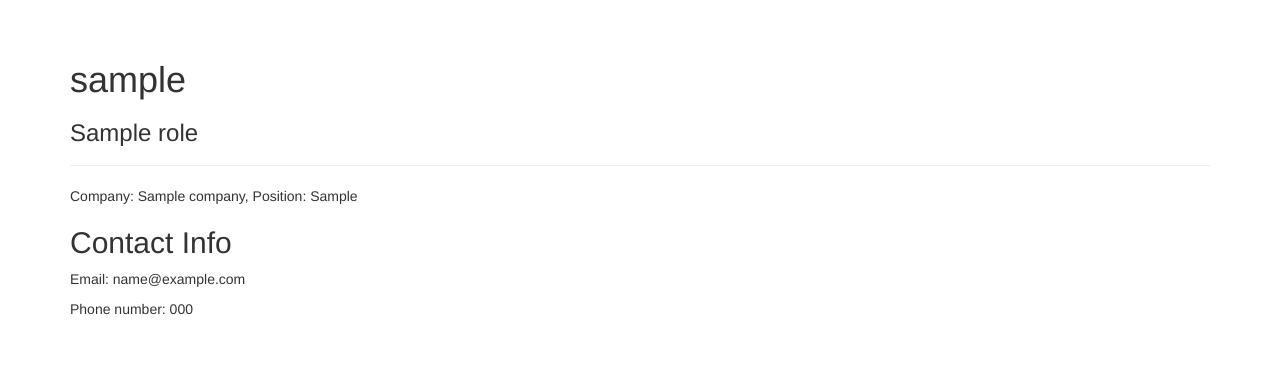
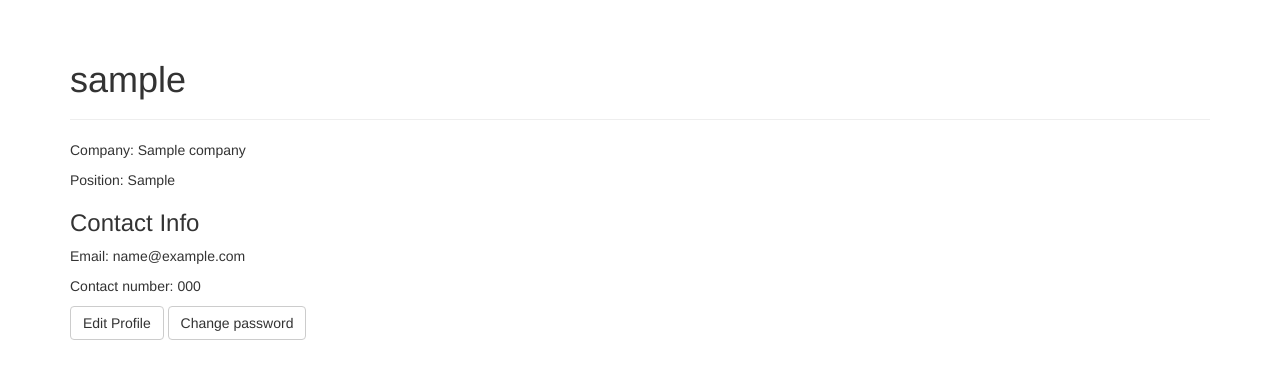
Before and after one commit to Tashunya/Inspection2, a Flask app: page /user/1 in a window 1280 px wide. Shown: the part 52-431 px from the top of the page. Run offline with Flask 2, Linux system fonts and the light colour scheme; a user stored in the database is signed in; tables that the repository leaves empty hold one stand-in row (values such as "Sample post"); some libraries are stand-ins or nearby versions.

Commit message:
add change-password, edit-profile, change user page

```diff
--- a/app/auth/views.py
+++ b/app/auth/views.py
@@ -2,8 +2,9 @@ from flask import render_template, redirect, request, url_for, flash
 from flask_login import login_user, logout_user, login_required, current_user
 from . import auth
 from .. import db
-from ..models import User, Role, Company
-from .forms import LoginForm, RegistrationForm
+from ..models import User, Role, Company, Permission
+from ..decorators import permission_required
+from .forms import LoginForm, RegistrationForm, ChangePasswordForm
 from ..email import send_email
 
 
@@ -49,15 +50,15 @@ def logout():
 
 
 @auth.route("/register", methods=["GET", "POST"])
+@login_required
+@permission_required(Permission.USER_REGISTER)
 def register():
     form = RegistrationForm()
-    form.role.choices = [(r.id, r.name)for r in Role.query.all()]
-    form.company.choices = [(c.id, c.company_name) for c in Company.query.all()]
     if form.validate_on_submit():
         user = User(email=form.email.data,
                     username=form.username.data,
-                    role_id=int(form.role.data),
-                    company_id=int(form.company.data),
+                    role_id=int(Role.query.get(form.role.data)),
+                    company_id=int(Company.query.get(form.company.data)),
                     password=form.password.data)
         db.session.add(user)
         db.session.commit()
@@ -88,3 +89,19 @@ def resend_confirmation():
     send_email(current_user.email, "Finish Registration", "auth/email/confirm", user=current_user, token=token)
     flash("A new confirmation email has been sent to you by email.")
     return redirect(url_for('main.index'))
+
+
+@auth.route("/change-password", methods=["GET", "POST"])
+@login_required
+def change_password():
+    form = ChangePasswordForm
+    if form.validate_on_submit():
+        if current_user.verify_password(form.old_password.data):
+            current_user.password = form.password.data
+            db.session.add(current_user)
+            db.session.commit()
+            flash("Your password has been updated")
+            return redirect(url_for('main.user'))
+        else:
+            flash("Invalid password.")
+    return render_template("auth/change_password.html", form=form)
--- a/app/main/views.py
+++ b/app/main/views.py
@@ -1,17 +1,21 @@
 from flask import render_template, session, redirect, url_for, current_app, flash, abort
 from flask_login import login_required, current_user
 from . import main
+from .forms import EditProfileForm, EditProfileAdminForm
 from .. import db
-from ..models import User, Company, Role
+from ..models import User, Company, Role, Permission
+from ..decorators import permission_required
 
 
 @main.route('/')
+@login_required
 def index():
     company = Company.query.filter_by(id=current_user.company_id).first()
     role = Role.query.filter_by(id=current_user.role_id).first()
     if current_user.is_anonymous:
         return redirect(url_for('auth.login'))
     return render_template('index.html', company=company, role=role)
+
 
 @main.route('/user/<id>')
 @login_required
@@ -21,3 +25,49 @@ def user(id):
 
     user = User.query.filter_by(id=id).first_or_404()
     return render_template('user.html', user=user, company=company, role=role)
+
+
+@main.route('/edit-profile', methods=["GET", "POST"])
+@login_required
+def edit_profile():
+    form = EditProfileForm()
+    if form.validate_on_submit():
+        current_user.username = form.username.data
+        current_user.position = form.position.data
+        current_user.contact_number = form.contact_number.data
+        db.session.add(current_user._get_current_object())
+        db.session.commit()
+        flash('Your profile has been updated.')
+        return redirect(url_for('.user', id=current_user.id))
+    form.username.data = current_user.username
+    form.position .data = current_user.position
+    form.contact_number.data = current_user.contact_number
+    return render_template('edit_profile.html', form=form)
+
+
+@main.route('/edit-profile/<int:id>', methods=['GET', 'POST'])
+@login_required
+@permission_required(Permission.USER_REGISTER)
+def edit_profile_admin(id):
+    user = User.query.get_or_404(id)
+    form = EditProfileAdminForm(user=user)
+    if form.validate_on_submit():
+        user.email = form.email.data
+        user.username = form.username.data
+        user.confirmed = form.confirmed.data
+        user.role = Role.query.get(form.role.data)
+        user.company = Company.query.get(form.company.data)
+        user.position = form.position.data
+        user.contact_number = form.contact_number.data
+        db.session.add(user)
+        db.session.commit()
+        flash("The profile has been updated.")
+        return redirect(url_for('.user', id=id))
+    form.email.data = user.email
+    form.username.data = user.username
+    form.confirmed.data = user.confirmed
+    form.role.data = user.role
+    form.company.data = user.company
+    form.position.data = user.position
+    form.contact_number.data = user.contact_number
+    return render_template('edit_profile.html', form=form, user=user)
--- a/app/models.py
+++ b/app/models.py
@@ -70,6 +70,7 @@ class Role(db.Model):
         return '<Role %r>' % self.name
 
 #==========================================
+
 
 class User(UserMixin, db.Model):
     __tablename__ = 'users'
--- a/app/templates/user.html
+++ b/app/templates/user.html
@@ -5,19 +5,41 @@
 {% block page_content %}
 <div class="page-header">
 <h1>{{ user.username }}</h1>
-    <h3>{{ role.name}}</h3>
+    {% if current_user.can(Permission.USER_REGISTER) %}
+    ({{ user.role.name}})
+    {% endif %}
 </div>
-<p>
-Company: {% if user.company_id %}{{ company.company_name }}{% endif %},
-Position: {% if user.position %}{{user.position}}{% endif %}
-</p>
-    <h2>Contact Info</h2>
+<p> Company: {% if user.company %}{{ user.company.company_name }}{% endif %} </p>
+<p> Position: {% if user.position %}{{user.position}}{% endif %} </p>
+
+
+<h3>Contact Info</h3>
+
+<p> Email: {% if user.email %}{{ user.email}}{% endif %} </p>
+<p> Contact number: {% if user.contact_number %} {{user.contact_number}} {% endif %} </p>
 
 <p>
-    Email: {% if user.email %}{{ user.email}}{% endif %}
+    {% if user == current_user and not user.can(Permission.USER_REGISTER) %}
+    <a class="btn btn-default" href="{{ url_for('.edit_profile') }}">
+    Edit Profile
+    </a>
+    <a class="btn btn-default" href="{{ url_for('auth.change_password') }}">
+    Change password
+    </a>
+    {% endif %}
 </p>
+
 <p>
-    Phone number: {% if user.contact_number %} {{user.contact_number}} {% endif %}
+    {% if current_user.can(Permission.USER_REGISTER) %}
+    <a class="btn btn-default" href="{{ url_for('auth.change_password') }}">
+    Change password
+    </a>
+    <a class="btn btn-danger"
+    href="{{ url_for('.edit_profile_admin', id=user.id) }}">
+    Edit Profile [Admin]
+    </a>
+    <a class="btn btn-danger"> Deactivate Account [Admin]</a>
+    {% endif %}
 </p>
 
 {% endblock %}
```
Also changed, not shown: app/auth/forms.py (+14 -6 lines), app/main/forms.py (+35 -2 lines), app/templates/auth/change_password.html (added, +13 -0 lines), app/templates/edit_profile.html (added, +16 -0 lines).
